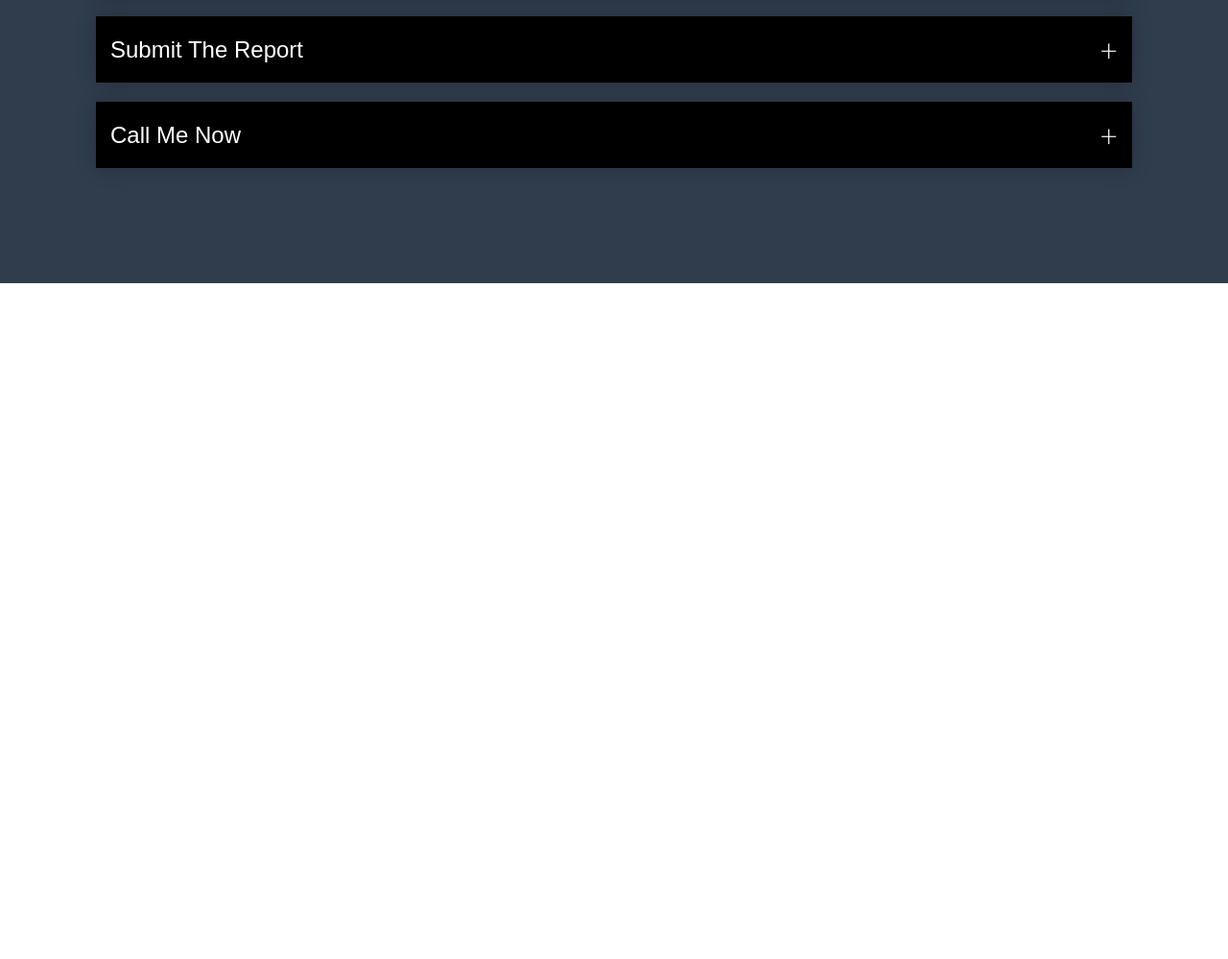
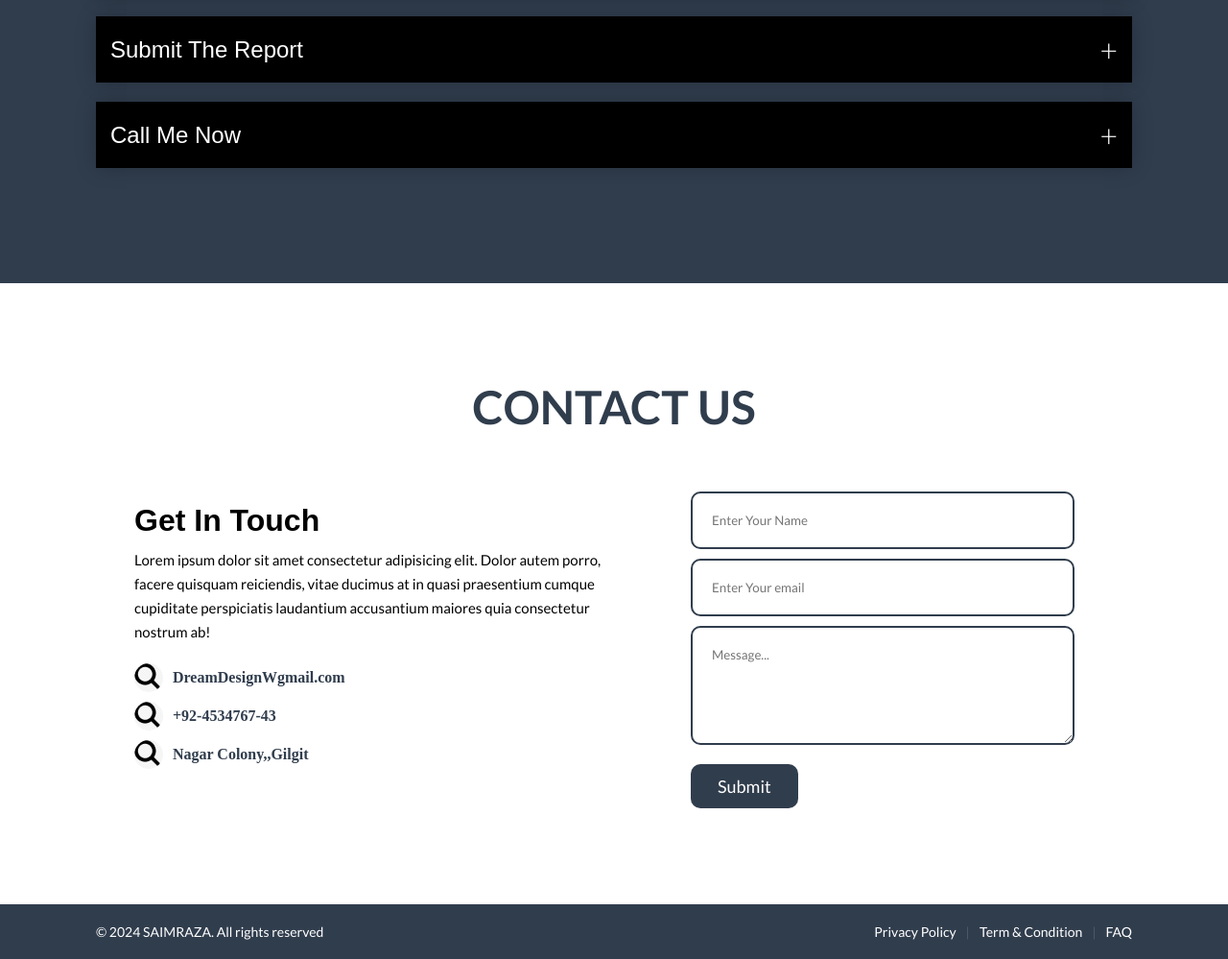
Before and after one commit to SaimrRazaAly/Design-Your-Dream, a plain HTML site: page index.html in a window 1280 px wide. Shown: the part 3183-4182 px from the top of the page at 96% size. Before the commit the page ends 3478 px from the top, so only its background shows below. Drawn offline with Linux system fonts and the light colour scheme; a web font is replaced by a local one.

Commit message:
Completed contact section with footer

```diff
--- a/index.css
+++ b/index.css
@@ -97,13 +97,12 @@ header nav ul li a:hover {
 
 /* dynamic class using js */
 .scrolled {
-/* background:rgba(0, 0, 0, 0.219); */
-backdrop-filter: blur(30px);
+  background: rgba(0, 0, 0);
   padding: 10px 20px;
   z-index: 100;
 }
 
-/* hero-section */
+/* ===================== hero-section =================== */
 .hero {
   width: 100%;
   height: 100vh;
@@ -172,7 +171,7 @@ object-fit: cover;
   z-index: -2;
   filter: brightness(0.5);
 }
-/* ============================== WROK SECTION ============================= */
+/* ================== WROK SECTION ===================== */
 .work {
   width: 100%;
   background: var(--dark-gray-color);
@@ -214,7 +213,7 @@ object-fit: cover;
   background: var(--dark-gray-color);
 }
 
-/* ============================ servces section ================================ */
+/* =================== servces section ========================== */
 .services-banner {
   width: 100%;
   height: 70vh;
@@ -286,7 +285,7 @@ object-fit: cover;
   text-align: justify;
 }
 
-/* ==================================== FAQ SECTION ========================================= */
+/* ======================= FAQ SECTION ============================= */
 .faq-section {
   background: var(--dark-gray-color);
   padding: 100px;
@@ -295,10 +294,10 @@ object-fit: cover;
 .faq-content {
   margin-top: 20px;
 }
-.faq-heading {
+.sec-heading {
   text-align: center;
 }
-.faq-heading h2 {
+.sec-heading h2 {
   font-size: var(--text-heading);
   font-family: var(--paragraph);
   color: var(--text-color);
@@ -346,3 +345,121 @@ object-fit: cover;
 .rotate {
   transform: rotate(45deg);
 }
+
+/* ======================== CONTACT SECTION ========================= */
+.contact-content {
+  padding: 100px;
+}
+.contact-heading h2 {
+  color: var(--dark-gray-color);
+}
+
+.contact-container {
+  margin-top: 40px;
+  display: flex;
+  gap: 40px;
+  padding: 0 40px;
+  align-items: center;
+}
+.contact-left {
+  flex-basis: 60%;
+}
+.contact-left h2 {
+  font-size: var(--text-min-heaading);
+  font-family: var(--heading);
+  margin-bottom: 10px;
+}
+.contact-left p {
+  font-family: var(--paragraph);
+  line-height: 25px;
+  margin-bottom: 20px;
+  font-size: 15px;
+}
+.contact-links .link {
+  display: flex;
+  align-items: center;
+  /* justify-content: center; */
+  margin-bottom: 10px;
+  gap: 10px;
+}
+.contact-links .link img {
+  width: 30px;
+  border-radius: 50%;
+}
+.contact-links .link a {
+  text-decoration: none;
+  color: var(--dark-gray-color);
+  font-weight: 900;
+  font-size: 16px;
+}
+.contact-right {
+  flex-basis: 40%;
+  display: flex;
+  align-items: center;
+  justify-content: center;
+}
+
+.form-feilds {
+  display: flex;
+  flex-direction: column;
+  align-items: center;
+  gap: 10px;
+  width: 400px;
+  padding: 20px;
+}
+
+.form-feilds input,
+textarea {
+  padding: 20px 20px;
+  border-radius: 10px;
+  outline: none;
+  /* border: none; */
+  border: 2px solid var(--dark-gray-color);
+  width: 100%;
+  box-sizing: border-box;
+  font-family: var(--paragraph);
+}
+
+.form-btn {
+  border: none;
+  outline: none;
+  padding: 12px 28px;
+  background: var(--dark-gray-color);
+  color: var(--text-color);
+  font-family: var(--paragraph);
+  font-size: 18px;
+  border-radius: 10px;
+  margin-left: 20px;
+  cursor: pointer;
+  transition: var(--local-transition);
+}
+.form-btn:hover{
+  opacity: 0.9;
+}
+
+
+/* ================= FOOTER ================ */
+.foot-cotent {
+  background: var(--dark-gray-color);
+  color: var(--text-color);
+  display: flex;
+  justify-content: space-between;
+  padding: 20px 100px;
+ font-family: var(--paragraph);
+ font-size: 14px;
+}
+
+.foot2 {
+  display: flex;
+  gap: 10px;
+}
+
+.foot2 a {
+  color: var(--text-color);
+  text-decoration: none;
+}
+.foot2 span {
+  font-size: 14px;
+  font-weight: 100;
+  color: var(--black-coral);
+}
--- a/index.html
+++ b/index.html
@@ -102,12 +102,59 @@
       </div>
     </section>
 <!-- ============================= FAQ SECTION =======================================  -->
- <section class="faq-section">
-  <div class="faq-heading"><h2>FAQ`s</h2></div>
+<section class="faq-section">
+  <div class="sec-heading"><h2>FAQ`s</h2></div>
   <div class="faq-content">
 
   </div>
+</section>
+<!-- ============================= CONTACT SECTION =======================================  -->
+ <section class="contact">
+   <div class="contact-content">
+    <div class="sec-heading contact-heading"><h2>CONTACT US</h2></div>
+    <div class="contact-container">
+
+      <div class="contact-left">
+      <h2>Get In Touch</h2>
+      <p>Lorem ipsum dolor sit amet consectetur adipisicing elit. Dolor autem porro, facere quisquam reiciendis, vitae ducimus at in quasi praesentium cumque cupiditate perspiciatis laudantium accusantium maiores quia consectetur nostrum ab!</p>
+      <div class="contact-links">
+        <div class="link"><img src="images/search.png" alt=""><a href="#">DreamDesignWgmail.com</a></div>
+        <div class="link"><img src="images/search.png" alt=""><a href="#">+92-4534767-43</a></div>
+        <div class="link"><img src="images/search.png" alt=""><a href="#">Nagar Colony,,Gilgit</a></div>
+      </div>
+      </div>
+      <div class="contact-right">
+        <form action="#" class="form-box">
+      <div class="form-feilds">
+        <input type="text" placeholder="Enter Your Name"  required>
+        <input type="email" placeholder="Enter Your email" required>
+        <textarea name="" id="" cols="20" rows="5" placeholder="Message..."></textarea>
+
+      </div>
+      <button class="form-btn">Submit</button>
+    </form>
+      </div>
+    </div>
+  </div>
  </section>
+
+ <!-- ================ FOOTER =====================  -->
+ <footer>
+
+  <div class="foot-cotent">
+<div class="foot-1">© 2024 SAIMRAZA. All rights reserved</div>
+<div class="foot2">
+
+ <a href="#"> Privacy Policy</a> <span>
+  |
+ </span>
+ <a href="#">  Term & Condition</a> <span>
+  |
+ </span>
+ <a href="#">  FAQ</a>
+</div>
+  </div>
+</footer>
     <script src="app.js"></script>
   </body>
 </html>
```
